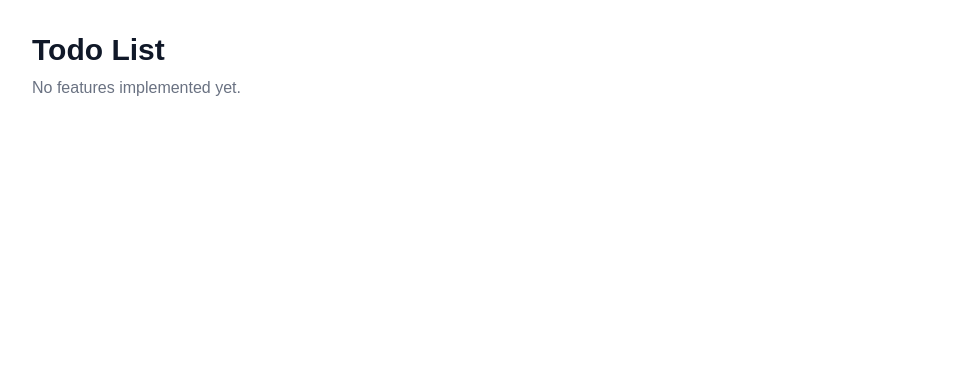
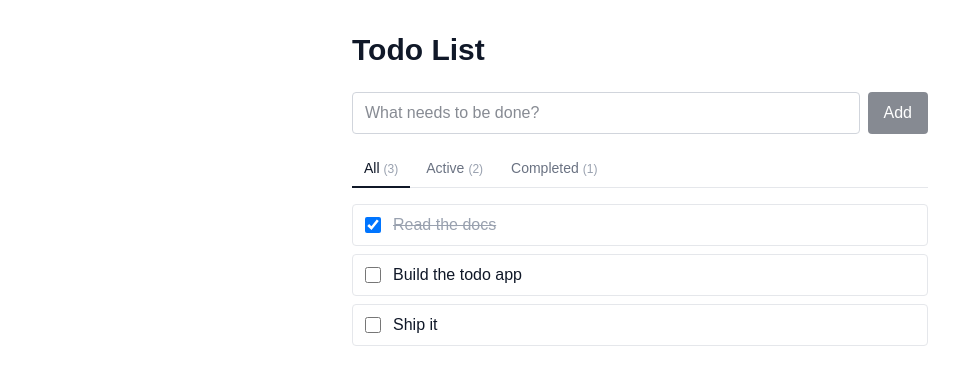
Before and after one commit to illegalcall/todo-app, a Next.js app: page / in a window 1280 px wide. Shown: the top 384 px of the page, without its empty margins (0-959 px from the left). Built offline with nearby package versions, Linux system fonts and the light colour scheme.

Commit message:
feat: add filter tabs for todo list (#110)
Add a minimal client-side todo list with All / Active / Completed
filter tabs so users can narrow the visible items to the state they
care about. Counts are shown next to each tab for quick context.

Closes #110

```diff
--- /dev/null
+++ b/app/components/TodoList.tsx
@@ -0,0 +1,148 @@
+"use client";
+
+import { useMemo, useState } from "react";
+
+type Todo = {
+  id: number;
+  text: string;
+  completed: boolean;
+};
+
+type Filter = "all" | "active" | "completed";
+
+const FILTERS: { value: Filter; label: string }[] = [
+  { value: "all", label: "All" },
+  { value: "active", label: "Active" },
+  { value: "completed", label: "Completed" },
+];
+
+export default function TodoList() {
+  const [todos, setTodos] = useState<Todo[]>([
+    { id: 1, text: "Read the docs", completed: true },
+    { id: 2, text: "Build the todo app", completed: false },
+    { id: 3, text: "Ship it", completed: false },
+  ]);
+  const [filter, setFilter] = useState<Filter>("all");
+  const [draft, setDraft] = useState("");
+
+  const visibleTodos = useMemo(() => {
+    if (filter === "active") return todos.filter((t) => !t.completed);
+    if (filter === "completed") return todos.filter((t) => t.completed);
+    return todos;
+  }, [todos, filter]);
+
+  const counts = useMemo(
+    () => ({
+      all: todos.length,
+      active: todos.filter((t) => !t.completed).length,
+      completed: todos.filter((t) => t.completed).length,
+    }),
+    [todos],
+  );
+
+  function toggleTodo(id: number) {
+    setTodos((prev) =>
+      prev.map((t) => (t.id === id ? { ...t, completed: !t.completed } : t)),
+    );
+  }
+
+  function addTodo(e: React.FormEvent<HTMLFormElement>) {
+    e.preventDefault();
+    const text = draft.trim();
+    if (!text) return;
+    setTodos((prev) => [
+      ...prev,
+      { id: Date.now(), text, completed: false },
+    ]);
+    setDraft("");
+  }
+
+  return (
+    <section className="w-full max-w-xl">
+      <form onSubmit={addTodo} className="flex gap-2 mb-4">
+        <input
+          type="text"
+          value={draft}
+          onChange={(e) => setDraft(e.target.value)}
+          placeholder="What needs to be done?"
+          className="flex-1 rounded border border-gray-300 px-3 py-2 text-gray-900 outline-none focus:border-gray-500"
+          aria-label="New todo"
+        />
+        <button
+          type="submit"
+          className="rounded bg-gray-900 px-4 py-2 text-white hover:bg-gray-700 disabled:opacity-50"
+          disabled={!draft.trim()}
+        >
+          Add
+        </button>
+      </form>
+
+      <div
+        role="tablist"
+        aria-label="Filter todos"
+        className="flex gap-1 mb-4 border-b border-gray-200"
+      >
+        {FILTERS.map(({ value, label }) => {
+          const active = filter === value;
+          return (
+            <button
+              key={value}
+              role="tab"
+              aria-selected={active}
+              aria-controls="todo-list"
+              onClick={() => setFilter(value)}
+              className={`px-3 py-2 text-sm font-medium border-b-2 -mb-px transition-colors ${
+                active
+                  ? "border-gray-900 text-gray-900"
+                  : "border-transparent text-gray-500 hover:text-gray-700"
+              }`}
+            >
+              {label}
+              <span className="ml-1 text-xs text-gray-400">
+                ({counts[value]})
+              </span>
+            </button>
+          );
+        })}
+      </div>
+
+      <ul
+        id="todo-list"
+        role="tabpanel"
+        className="flex flex-col gap-2"
+      >
+        {visibleTodos.length === 0 ? (
+          <li className="text-gray-500 text-sm py-4 text-center">
+            No todos to show.
+          </li>
+        ) : (
+          visibleTodos.map((todo) => (
+            <li
+              key={todo.id}
+              className="flex items-center gap-3 rounded border border-gray-200 px-3 py-2"
+            >
+              <input
+                type="checkbox"
+                checked={todo.completed}
+                onChange={() => toggleTodo(todo.id)}
+                aria-label={`Mark "${todo.text}" as ${
+                  todo.completed ? "active" : "completed"
+                }`}
+                className="h-4 w-4"
+              />
+              <span
+                className={
+                  todo.completed
+                    ? "text-gray-400 line-through"
+                    : "text-gray-900"
+                }
+              >
+                {todo.text}
+              </span>
+            </li>
+          ))
+        )}
+      </ul>
+    </section>
+  );
+}
--- a/app/page.tsx
+++ b/app/page.tsx
@@ -1,8 +1,12 @@
+import TodoList from "./components/TodoList";
+
 export default function Home() {
   return (
-    <main className="min-h-screen bg-white p-8">
-      <h1 className="text-3xl font-bold text-gray-900 mb-2">Todo List</h1>
-      <p className="text-gray-500">No features implemented yet.</p>
+    <main className="min-h-screen bg-white p-8 flex flex-col items-center">
+      <div className="w-full max-w-xl">
+        <h1 className="text-3xl font-bold text-gray-900 mb-6">Todo List</h1>
+        <TodoList />
+      </div>
     </main>
   );
 }
```
Also changed, not shown: 1 other file (tests, documents, lock files or other folders).
